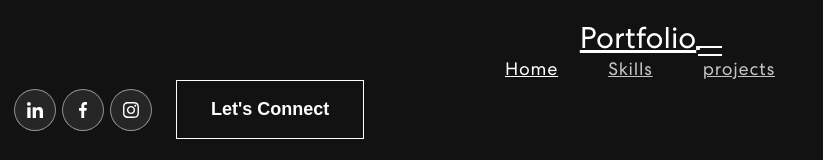
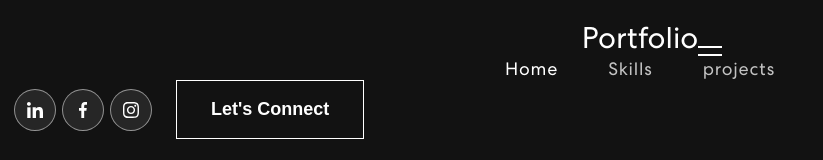
Before and after one commit to tharun-kadimi/personal-portfolio, a React (Create React App) app: page / in a window 1280 px wide. Shown: the top 160 px of the page, without its empty margins (0-823 px from the left). Built offline with nearby package versions, Linux system fonts and the light colour scheme.

Commit message:
styling partially done

```diff
--- a/src/App.css
+++ b/src/App.css
@@ -35,6 +35,46 @@ h1,h2,h3,h4,h5,h6{
   margin: 0;
   padding: 0;
   line-height: normal;
+}
+
+p, a, li, button, ul {
+  margin: 0;
+  padding: 0;
+  line-height: normal;
+  text-decoration: none;
+}
+
+a:hover {
+  text-decoration: none;
+}
+
+img {
+  width: 100%;
+  height: auto;
+}
+
+button {
+  border: 0;
+  background-color: transparent;
+}
+
+input:focus, textarea:focus, select:focus {
+  outline: none;
+}
+
+@media (min-width:1700px) {
+	main .container {
+		max-width: 100%;
+		padding: 0 150px;
+	}
+}
+
+p.success {
+	color: green;
+}
+
+p.danger {
+	color: red;
 }
 /************ Navbar Css ************/
 nav.navbar {
```
